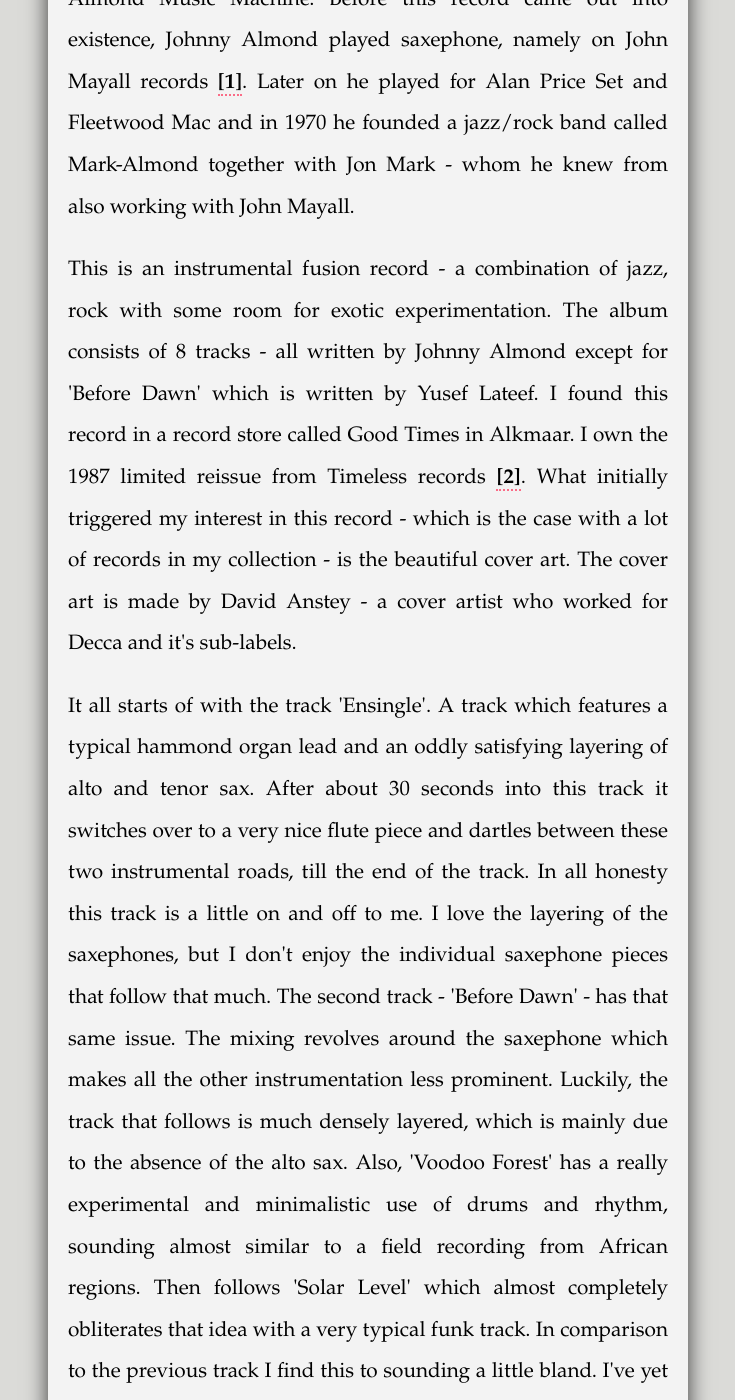
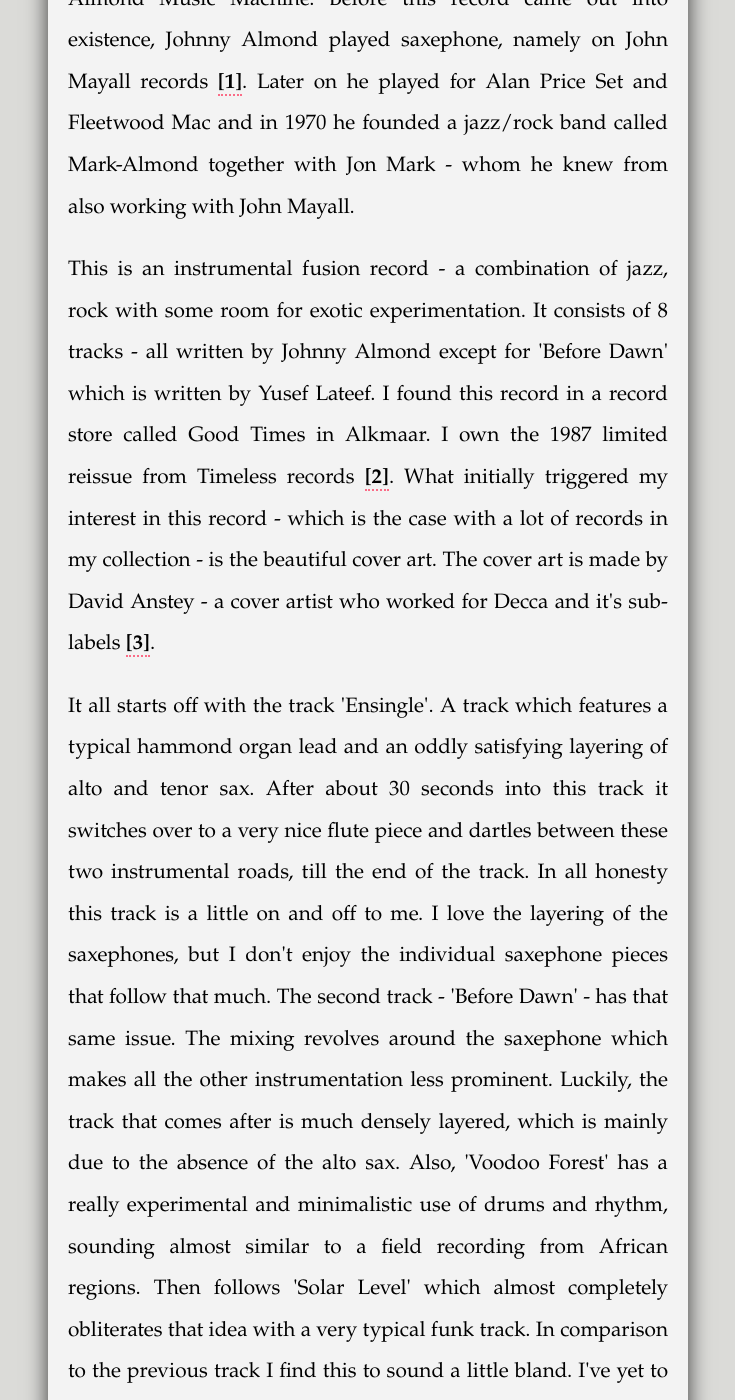
Before and after one commit to grdw/lorikeet, a Jekyll site: the page built from _posts/2018-01-20-johnny-almond-music-machine-patent-pending.md, in a window 1280 px wide and 1400 px high, scrolled down 1060 px. Shown: the whole window, without its empty margins (272-1007 px from the left). Built offline with Jekyll 4.4.1, drawn with Linux system fonts in a browser that asks for light colours; some of the changed text lies outside the part shown.

Commit message:
Spelling check, change the flow of the review a little

```diff
--- a/_posts/2018-01-20-johnny-almond-music-machine-patent-pending.md
+++ b/_posts/2018-01-20-johnny-almond-music-machine-patent-pending.md
@@ -30,7 +30,7 @@
 
 <p>
   This is an instrumental fusion record - a combination of jazz,
-  rock with some room for exotic experimentation. The album consists of 8 tracks
+  rock with some room for exotic experimentation. It consists of 8 tracks
   - all written
   by Johnny Almond except for 'Before Dawn' which is written by Yusef Lateef.
   I found this record in a record store called Good Times in Alkmaar. I
@@ -38,11 +38,11 @@
   <sr>https://www.discogs.com/Johnny-Almond-Music-Machine-Patent-Pending/release/2227059</sr>. What initially triggered
   my interest in this record - which is the case with a lot of records in my
   collection - is the beautiful cover art. The cover art is made by David
-  Anstey - a cover artist who worked for Decca and it's sub-labels.
+  Anstey - a cover artist who worked for Decca and it's sub-labels <sr>https://www.discogs.com/artist/1827361-David-Anstey</sr>.
 </p>
 
 <p>
-  It all starts of with the track 'Ensingle'. A track which features a
+  It all starts off with the track 'Ensingle'. A track which features a
   typical hammond organ lead and an oddly satisfying layering of alto and
   tenor sax. After about 30 seconds into this track it switches over to
   a very nice flute piece and dartles between these two
@@ -51,13 +51,13 @@
   enjoy the individual saxephone pieces that follow that much. The second track -
   'Before Dawn' - has that
   same issue. The mixing revolves around the saxephone which makes all the
-  other instrumentation less prominent. Luckily, the track that follows is
+  other instrumentation less prominent. Luckily, the track that comes after is
   much densely layered, which is mainly due to the absence of the alto sax.
   Also, 'Voodoo Forest' has a really experimental and minimalistic use
   of drums and rhythm, sounding almost similar to a field recording from
   African regions. Then follows 'Solar Level' which almost completely obliterates
   that idea with a very typical funk track. In comparison to the previous
-  track I find this to sounding a little bland. I've yet to decide if this is a
+  track I find this to sound a little bland. I've yet to decide if this has been a
   bold move or something which just wasn't that smartly picked in the order of
   the tracklisting.
 </p>
@@ -92,3 +92,5 @@
   case - it being a solo album of one artist - I find it to be one.
   <strong>[5.9/10]</strong>
 </p>
+
+{% include license.html %}
```
Also changed, not shown: other parts of _posts/2018-01-20-johnny-almond-music-machine-patent-pending.md (+2 -2 lines).
